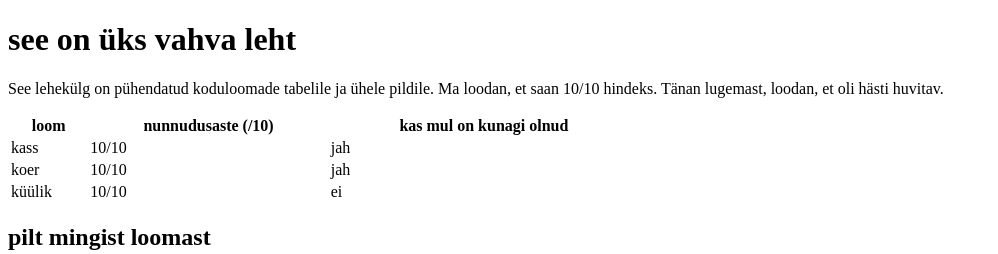
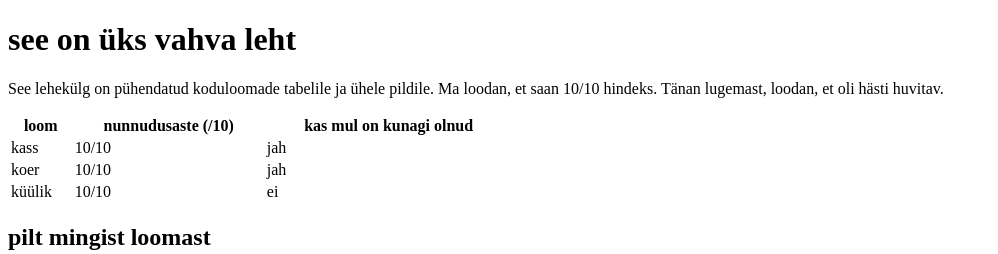
Before and after one commit to greteliisp/greteliisp.github.io, a plain HTML site: page index.html in a window 1280 px wide. Shown: the top 254 px of the page, without its empty margins (0-998 px from the left). Drawn offline with Linux system fonts and the light colour scheme.

Commit message:
Update index.html

```diff
--- a/index.html
+++ b/index.html
@@ -9,7 +9,7 @@
 <h1>see on üks vahva leht</h1>
 <p>See lehekülg on pühendatud koduloomade tabelile ja ühele pildile. Ma loodan, et saan 10/10 hindeks. Tänan lugemast, loodan, et oli hästi huvitav.</p>
 
-<table style="width:50%">
+<table style="width:40%">
   <tr>
     <th>loom</th>
     <th>nunnudusaste (/10)</th>
```
